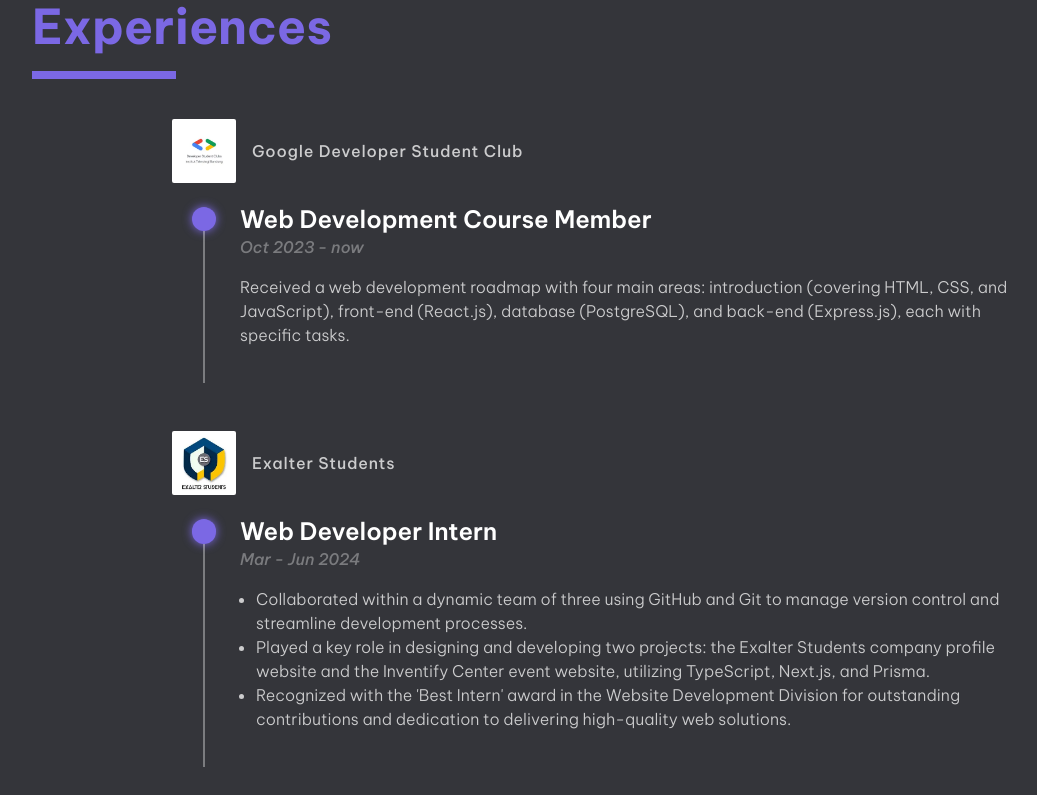
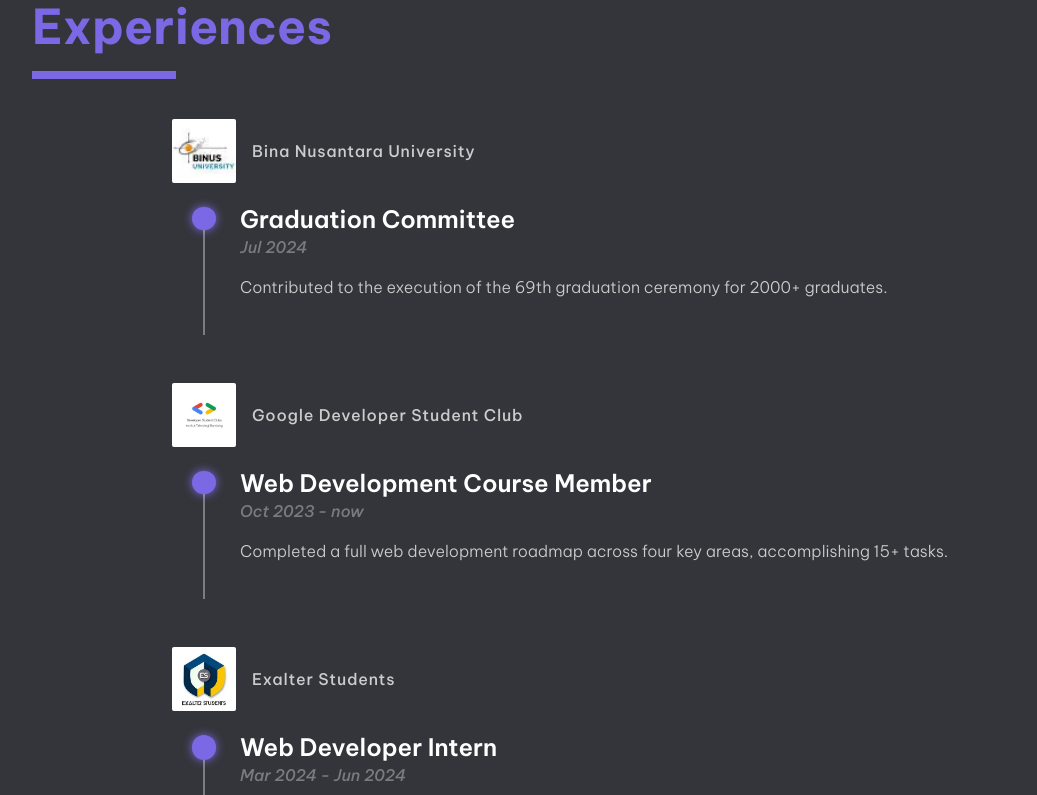
Before and after one commit to Vannn03/portfolio_website, a React (Vite) app: page / in a window 1280 px wide. Shown: the part 5345-6140 px from the top of the page, without its empty margins (48-1085 px from the left). Built offline with nearby package versions, Linux system fonts and the light colour scheme.

Commit message:
update: experience

```diff
--- a/src/pages/Portfolio/Experiences/Experiences.jsx
+++ b/src/pages/Portfolio/Experiences/Experiences.jsx
@@ -3,6 +3,18 @@ import { motion } from "framer-motion";
 
 const Experiences = () => {
   const experienceData = [
+    {
+      url_image: "experience-images/binus.webp",
+      company_name: "Bina Nusantara University",
+      job_detail: [
+        {
+          position: "Graduation Committee",
+          date: "Jul 2024",
+          description:
+            "Contributed to the execution of the 69th graduation ceremony for 2000+ graduates.",
+        },
+      ],
+    },
     {
       url_image: "experience-images/GDSC.webp",
       company_name: "Google Developer Student Club",
@@ -11,7 +23,7 @@ const Experiences = () => {
           position: "Web Development Course Member",
           date: "Oct 2023 - now",
           description:
-            "Received a web development roadmap with four main areas: introduction (covering HTML, CSS, and JavaScript), front-end (React.js), database (PostgreSQL), and back-end (Express.js), each with specific tasks.",
+            "Completed a full web development roadmap across four key areas, accomplishing 15+ tasks.",
         },
       ],
     },
@@ -21,22 +33,21 @@ const Experiences = () => {
       job_detail: [
         {
           position: "Web Developer Intern",
-          date: "Mar - Jun 2024",
+          date: "Mar 2024 - Jun 2024",
           description: (
             <ul className="list-disc pl-4">
               <li>
-                Collaborated within a dynamic team of three using GitHub and Git
-                to manage version control and streamline development processes.
+                Collaborated within a team of 3 using GitHub, achieving a 30%
+                reduction in development time by streamlining workflow processes
+                with Git.
               </li>
               <li>
-                Played a key role in designing and developing two projects: the
-                Exalter Students company profile website and the Inventify
-                Center event website, utilizing TypeScript, Next.js, and Prisma.
+                Led the design of the Exalter Students company profile website,
+                contributing to 75% of the overall visual and functional layout.
               </li>
               <li>
-                Recognized with the &apos;Best Intern&apos; award in the Website
-                Development Division for outstanding contributions and
-                dedication to delivering high-quality web solutions.
+                Developed and implemented 4 key pages for the Inventify Center
+                event website utilizing TypeScript, Next.js, and Tailwind CSS.
               </li>
             </ul>
           ),
@@ -49,7 +60,7 @@ const Experiences = () => {
       job_detail: [
         {
           position: "Bootcamp Back-End Member",
-          date: "Aug - Sep 2023",
+          date: "Aug 2023 - Sep 2023",
           description:
             "BNCC Bootcamp is an event that focuses on developing digital skills in the IT field with a total of 8 meeting sessions and 1 final project.",
         },
```
Also changed, not shown: public/experience-images/binus.webp (added).
